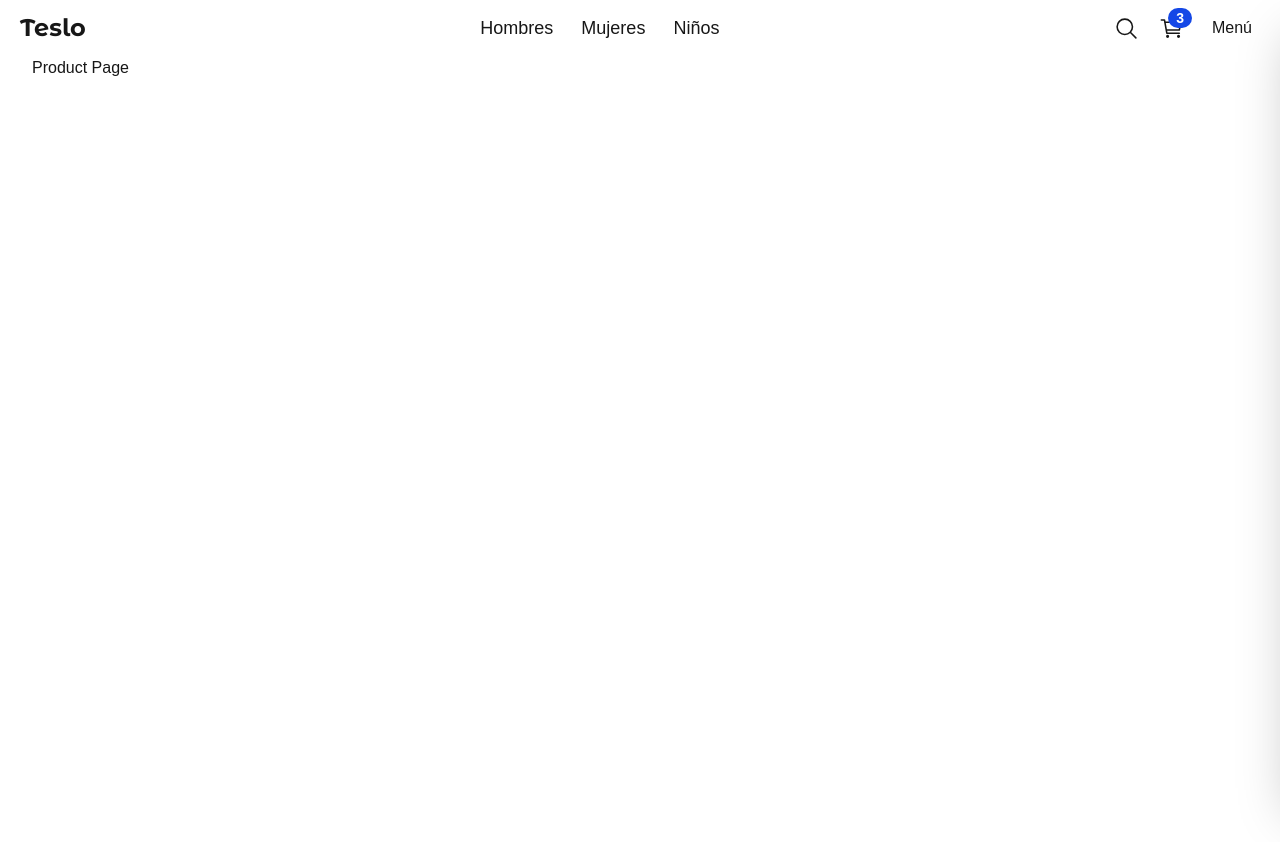
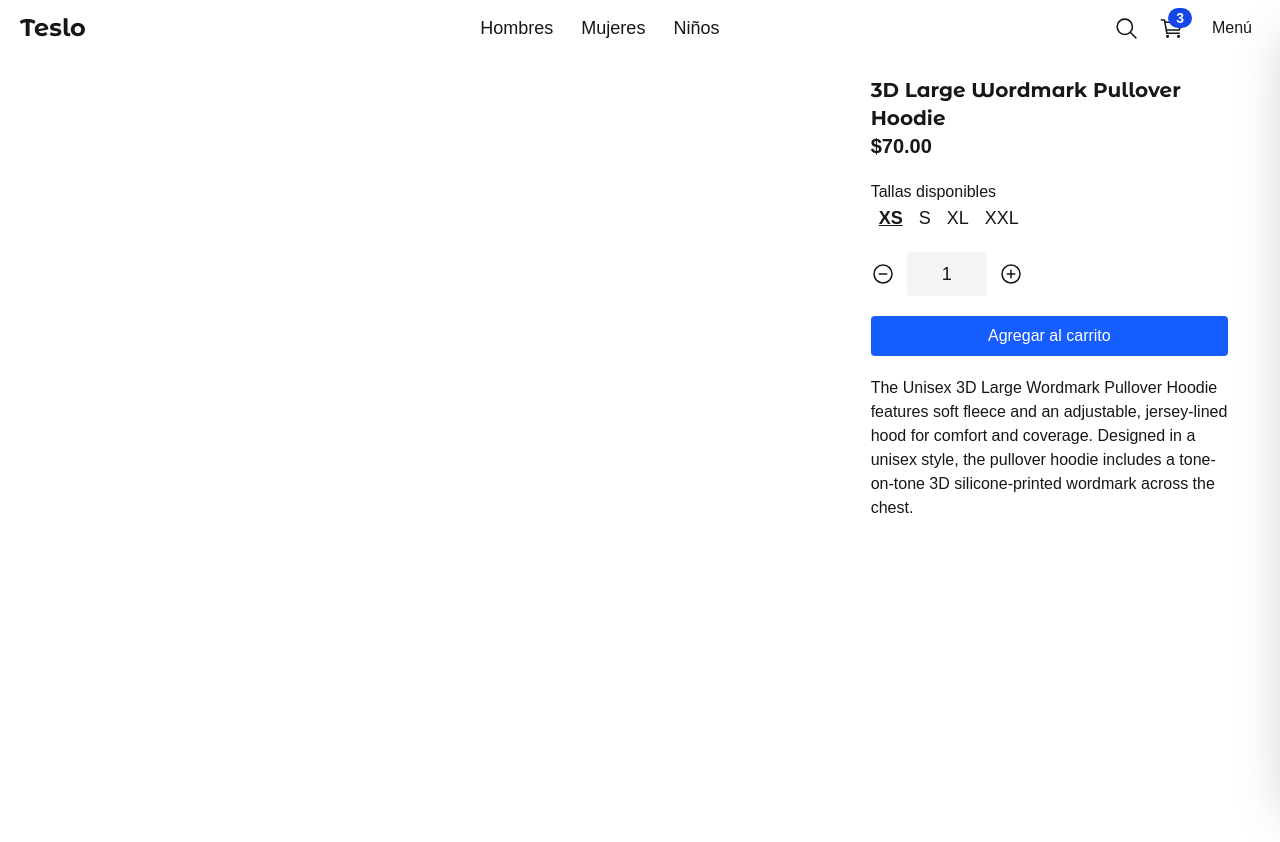
Before and after one commit to nicolasrodriguez3/aprendiendo-nextjs, a Next.js app in the folder teslo-shop/: page /product/3d_large_wordmark_pullover_hoodie in a window 1280 px wide. Shown: the top 842 px of the page. Before the commit the page ends 800 px from the top, so only its background shows below. Built offline with nearby package versions, Linux system fonts and the light colour scheme.

Commit message:
feat: implementar página de producto con selección de tamaño y cantidad, y manejo de no encontrado

```diff
--- a/teslo-shop/src/app/(shop)/product/[slug]/page.tsx
+++ b/teslo-shop/src/app/(shop)/product/[slug]/page.tsx
@@ -1,9 +1,51 @@
+import { notFound } from "next/navigation";
+import { QuantitySelector, SizeSelector } from "@/components";
+import { titleFont } from "@/config/fonts";
+import { initialData } from "@/seed/seed";
 
-export default async function ({ params }: { params: Promise<{ slug: string }> }) {
-    const { slug } = await params
-    return (
-        <div>
-            <h1>Product Page</h1>
-        </div>
-    );
+interface Props {
+  params: {
+    slug: string;
+  };
 }
+
+export default async function ({ params }: Props) {
+  const { slug } = await params;
+  const product = initialData.products.find((product) => product.slug === slug);
+
+  if (!product) {
+    notFound();
+  }
+
+  return (
+    <div className="mt-5 mb-20 grid md:grid-cols-3 gap-3">
+      {/* Slideshow */}
+      <div className="col-span-1 md:col-span-2 "></div>
+
+      {/* Detalles */}
+      <div className="px-5 min-h-screen flex flex-col">
+        <h1 className={`${titleFont.className} font-bold text-xl`}>
+          {product.title}
+        </h1>
+        <p className="font-bold text-xl">${product.price.toFixed(2)}</p>
+
+        {/* Talles */}
+        <SizeSelector
+          availableSizes={product.sizes}
+          selectedSize={product.sizes[0]}
+        />
+
+        {/* Cantidad */}
+        <QuantitySelector quantity={1} maxQuantity={10} />
+
+        {/* CTA */}
+        <button type="button" className="btn-primary my-5">
+          Agregar al carrito
+        </button>
+
+        {/* Descripción */}
+        <p>{product.description}</p>
+      </div>
+    </div>
+  );
+}
--- /dev/null
+++ b/teslo-shop/src/app/(shop)/product/not-found.tsx
@@ -0,0 +1,13 @@
+import { PageNotFound } from "@/components";
+
+export default function () {
+  return (
+    <div>
+      <PageNotFound />
+      <div>
+        <p>Puede que te gusten estos productos</p>
+        <div>Agregar productos de prueba</div>
+      </div>
+    </div>
+  );
+}
--- a/teslo-shop/src/components/index.ts
+++ b/teslo-shop/src/components/index.ts
@@ -1,3 +1,6 @@
+export * from "./product/quantity-selector/QuantitySelector";
+export * from "./product/size-selector/SizeSelector";
+
 export * from "./products/product-grid/ProductGrid";
 export * from "./products/product-grid/ProductGridItem";
 
--- /dev/null
+++ b/teslo-shop/src/components/product/quantity-selector/QuantitySelector.tsx
@@ -0,0 +1,74 @@
+"use client";
+
+import clsx from "clsx";
+import { useState } from "react";
+import { IoAddCircleOutline, IoRemoveCircleOutline } from "react-icons/io5";
+
+interface Props {
+  quantity: number;
+  maxQuantity?: number;
+}
+
+export const QuantitySelector = ({ quantity, maxQuantity }: Props) => {
+  const [count, setCount] = useState(quantity);
+  const [error, setError] = useState("");
+
+  const onQuantityChange = (value: number) => {
+    if (error) {
+      setError("");
+      setCount(maxQuantity ? maxQuantity : 1);
+    }
+    if (count + value < 1) return;
+    if (maxQuantity && count + value > maxQuantity) return;
+
+    setCount(count + value);
+  };
+
+  const onQuantityChangeManually = (e: React.ChangeEvent<HTMLInputElement>) => {
+    setError("");
+    const value = e.target.value;
+
+    if (value === "") {
+      setCount(0);
+      return;
+    }
+    const number = Number(value);
+    if (Number.isNaN(number)) {
+      return;
+    }
+    if (maxQuantity && number > maxQuantity) {
+      setError("Max quantity exceeded");
+    }
+    if (number < 1) {
+      setError("Quantity must be greater than 0");
+    }
+
+    setCount(number);
+  };
+
+  return (
+    <div className="flex flex-col">
+      <div className="flex gap-3 items-center">
+        <button
+          type="button"
+          className={clsx("", {
+            "cursor-not-allowed": count === 1,
+            "cursor-pointer": count > 1,
+          })}
+          onClick={() => onQuantityChange(-1)}
+        >
+          <IoRemoveCircleOutline size={24} />
+        </button>
+        <input
+          className="w-20 px-5 py-2 bg-gray-100 dark:bg-gray-100/10 text-center text-lg rounded"
+          value={count}
+          onChange={onQuantityChangeManually}
+        />
+        <button type="button" onClick={() => onQuantityChange(1)}>
+          <IoAddCircleOutline size={24} />
+        </button>
+      </div>
+      <p className="text-red-500 text-sm">{error}</p>
+    </div>
+  );
+};
--- /dev/null
+++ b/teslo-shop/src/components/product/size-selector/SizeSelector.tsx
@@ -0,0 +1,29 @@
+import clsx from "clsx";
+import type { Size } from "@/interfaces";
+
+interface Props {
+  selectedSize: Size;
+  availableSizes: Size[];
+}
+
+export const SizeSelector = ({ selectedSize, availableSizes }: Props) => {
+  return (
+    <div className="my-5">
+      <h4>Tallas disponibles</h4>
+
+      <div className="flex">
+        {availableSizes.map((size) => (
+          <button
+            type="button"
+            key={size}
+            className={clsx("mx-2 hover:underline text-lg", {
+              "underline font-bold": size === selectedSize,
+            })}
+          >
+            {size}
+          </button>
+        ))}
+      </div>
+    </div>
+  );
+};
--- a/teslo-shop/src/components/products/product-grid/ProductGridItem.tsx
+++ b/teslo-shop/src/components/products/product-grid/ProductGridItem.tsx
@@ -14,7 +14,7 @@ export const ProductGridItem = ({ product }: Props) => {
 
   return (
     <div className="rounded-md overflow-hidden fade-in">
-      <Link href={`/products/${product.slug}`}>
+      <Link href={`/product/${product.slug}`}>
         <Image
           src={`/products/${displayImage}`}
           alt={product.title}
```
